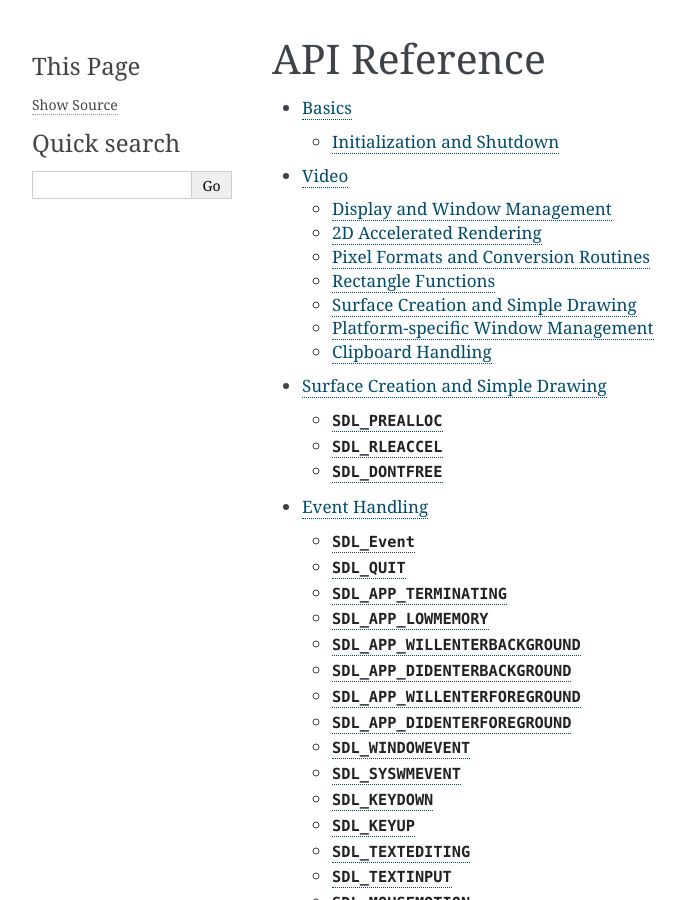
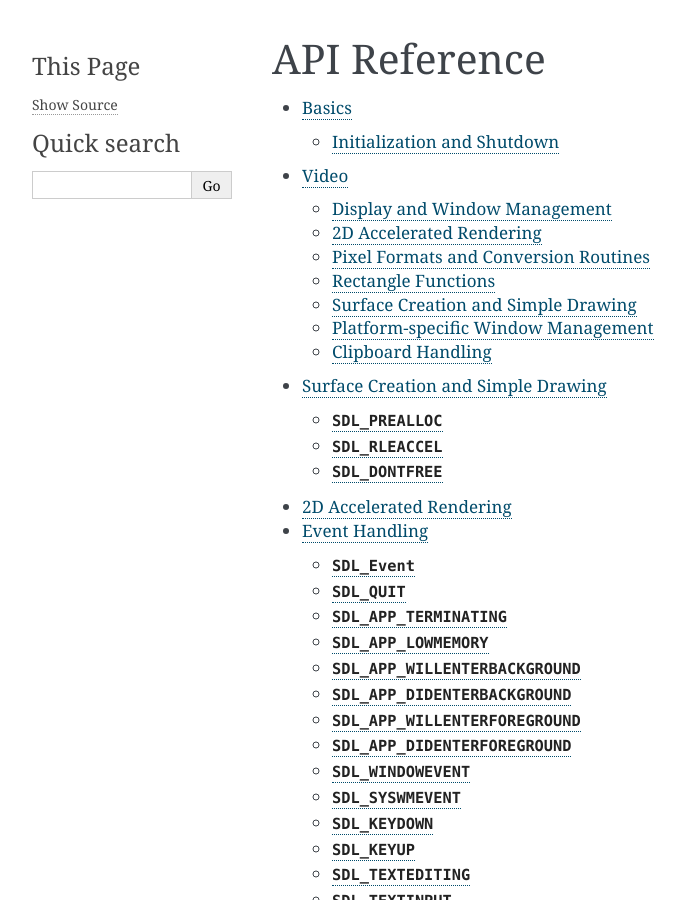
Before and after one commit to pyokagan/pycsdl2, a Sphinx documentation site: the page built from docs/source/api/index.rst, in a window 1280 px wide and 900 px high. Shown: the whole window, without its empty margins (148-833 px from the left). Built offline with Sphinx 7.4.7, drawn with Linux system fonts in a browser that asks for light colours.

Commit message:
docs/api/render: introduce render API reference

```diff
--- a/docs/source/api/index.rst
+++ b/docs/source/api/index.rst
@@ -7,5 +7,6 @@ API Reference
    basics
    video
    surface
+   render
    events
    rwops
--- /dev/null
+++ b/docs/source/api/render.rst
@@ -0,0 +1,3 @@
+2D Accelerated Rendering
+========================
+.. module:: csdl2
```
